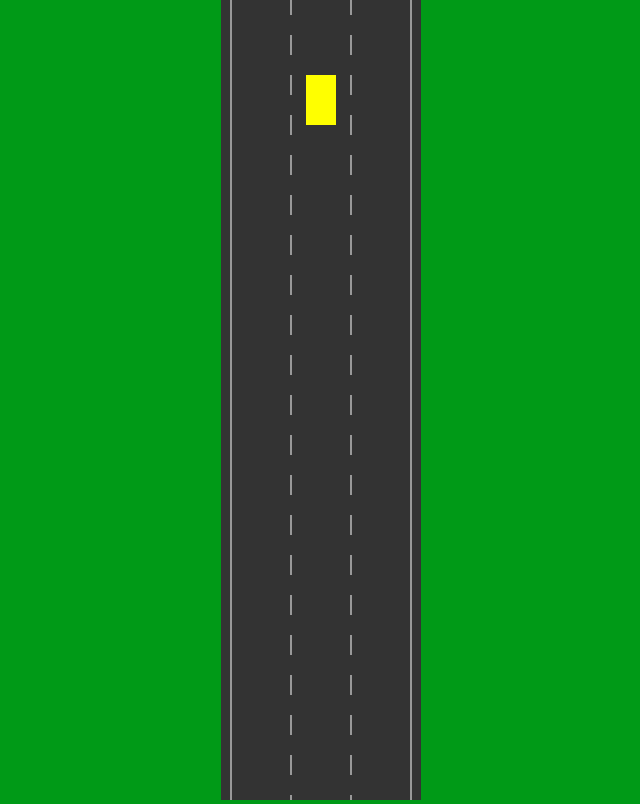
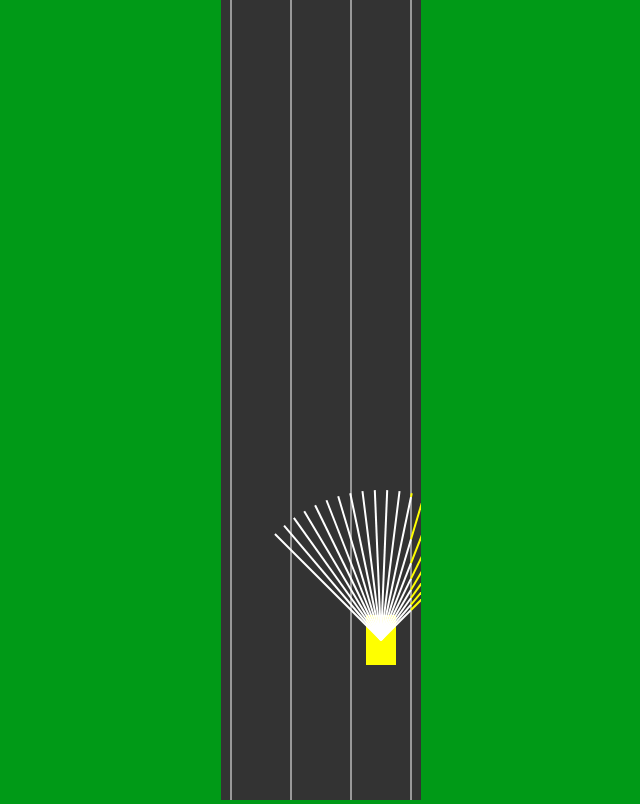
Before and after one commit to adinortey360/obstacle-avoidance, a plain HTML site: page raytrace.html in a window 1280 px wide. Shown: the whole page, without its empty margins (319-959 px from the left). Drawn offline with Linux system fonts and the light colour scheme.

Commit message:
implement ray casting

```diff
--- a/carEntity.js
+++ b/carEntity.js
@@ -13,11 +13,13 @@ class Car {
 
         this.angle = 0;
 
+        this.sensor = new Sensor(this);
         this.steering = new Steering();
     }
 
-    update() {
+    update(bordersofroad) {
         this.movements();
+        this.sensor.update(bordersofroad);
     }
 
     movements() {
@@ -83,6 +85,8 @@ class Car {
         ctx.fill();
 
         ctx.restore();
+
+        this.sensor.draw(ctx);
     }
 
 
--- a/helpers.js
+++ b/helpers.js
@@ -1,3 +1,26 @@
 function lerp(A,B,t) {
     return A + (B - A) * t;
 }
+
+function getIntersection(A,B,C,D) {
+    const tTop = (D.x-C.x) * (A.y - C.y) - (D.y - C.y) * (A.x - C.x);
+    // uTop
+    const uTop = (C.y - A.y) * (A.x - B.x) - (C.x - A.x) * (A.y - B.y);
+    //bottom
+    const bottom = (D.y - C.y) * (B.x - A.x) - (D.x - C.x) * (B.y - A.y);
+
+    if(bottom != 0) {
+        const t = tTop / bottom;
+        const u = uTop / bottom;
+
+        if(t >= 0 && t <= 1 && u >= 0 && u <= 1) {
+            return {
+                x: lerp(A.x, B.x, t),
+                y: lerp(A.y, B.y, t),
+                offset: t
+            }
+        }
+    }
+
+    return null;
+}
--- a/raytrace.html
+++ b/raytrace.html
@@ -10,6 +10,7 @@
 </head>
 <body>
     <canvas id="canvas"></canvas>
+    <script src="sensors.js"></script>
     <script src="helpers.js"></script>
     <script src="tracks.js"></script>
     <script src="steering.js"></script>
--- a/script.js
+++ b/script.js
@@ -3,14 +3,22 @@ canvas.width = 200;
 
 const ctx = canvas.getContext("2d");
 const track = new Track(canvas.width/2, canvas.width * 0.9);
-const car = new Car( 100, 100, 30, 50);
+const car = new Car( track.getCenterofLane(2), 100, 30, 50);
 
 animate();
 
 function animate() {
-    car.update();
+    car.update(track.borders);
     canvas.height = window.innerHeight;
+
+    ctx.save();
+    ctx.translate(0, -car.y + canvas.height * 0.8);
+
+
     track.draw(ctx);
     car.draw(ctx);
+
+    ctx.restore();
+
     requestAnimationFrame(animate);
 }
--- /dev/null
+++ b/sensors.js
@@ -0,0 +1,93 @@
+class Sensor {
+    constructor(car) {
+        this.car = car;
+        this.raycount = 20;
+        this.lengthofray = 150;
+        this.rayspread = Math.PI / 2;
+
+        this.rays = [];
+        this.sensorreadings = [];
+    }
+
+    update(bordersofroad) {
+        this.castrays();
+        this.sensorreadings = [];
+
+        for (let i = 0; i < this.rays.length; i++) {
+
+            this.sensorreadings.push(
+                this.getReadings(this.rays[i], bordersofroad)
+            );
+        }
+
+    }
+
+    getReadings(ray, bordersofroad) {
+        let contacts=[];
+
+        for(let i = 0; i < bordersofroad.length; i++) {
+            const intersection = getIntersection(ray[0], ray[1], bordersofroad[i][0], bordersofroad[i][1]);
+
+            if(intersection) {
+                contacts.push(intersection);
+            }
+        }
+
+        if(contacts.length == 0) {
+            return null;
+        } else {
+            const offsets = contacts.map(e => e.offset);
+            const min = Math.min(...offsets);
+
+            return contacts.find(e => e.offset == min);
+        }
+
+    }
+
+
+    castrays() {
+        this.rays = [];
+
+        for (let i = 0; i < this.raycount; i++) {
+            const angle = lerp(
+                this.rayspread / 2,
+                -this.rayspread / 2,
+                i / (this.raycount - 1)
+            ) + this.car.angle;
+
+            const start = { x: this.car.x, y: this.car.y };
+
+            const end = {
+                x: this.car.x - Math.sin(angle) * this.lengthofray,
+                y: this.car.y - Math.cos(angle) * this.lengthofray
+            };
+
+            this.rays.push([start, end]);
+        }
+    }
+
+    draw(ctx) {
+        for (let i = 0; i < this.raycount; i++) {
+            let end = this.rays[i][1];
+
+            if(this.sensorreadings[i]) {
+                end = this.sensorreadings[i];
+            }
+
+            ctx.beginPath();
+            ctx.lineWidth = 2;
+            ctx.strokeStyle = "white";
+            ctx.moveTo(this.rays[i][0].x, this.rays[i][0].y);
+            ctx.lineTo(end.x, end.y);
+            ctx.stroke();
+
+
+            ctx.beginPath();
+            ctx.lineWidth = 2;
+            ctx.strokeStyle = "yellow";
+            ctx.moveTo(this.rays[i][1].x, this.rays[i][1].y);
+            ctx.lineTo(end.x, end.y);
+            ctx.stroke();
+        }
+    }
+}
--- a/tracks.js
+++ b/tracks.js
@@ -10,30 +10,69 @@ class Track{
         const infinity = 1000000000;
         this.top = -infinity;
         this.bottom = infinity;
+
+        const topLeft = {
+            x: this.left,
+            y: this.top
+        };
+
+        const bottomLeft = {
+            x: this.left,
+            y: this.bottom
+        };
+
+        const topRight = {
+            x: this.right,
+            y: this.top
+        };
+
+        const bottomRignt = {
+            x: this.right,
+            y: this.bottom
+        };
+
+        this.borders = [
+            [topLeft, bottomLeft],
+            [topRight,bottomRignt]
+        ];
     }
+
+    getCenterofLane(i) {
+        const lanewidth = this.width / this.lanes;
+        return this.left + lanewidth / 2 + i * lanewidth;
+        }
 
     draw(ctx) {
         ctx.linewidth = 5;
         ctx.strokeStyle = "white";
 
-        for(let i = 0; i <= this.lanes; i++ ) {
+        for(let i = 1; i <= this.lanes - 1; i++ ) {
             const x = lerp(
                 this.left,
                 this.right,
                 i / this.lanes
             );
 
-            if(i > 0 && i < this.lanes) {
-                ctx.setLineDash([20, 20]);
-            } else {
-                ctx.setLineDash([]);
-            }
+            // if(i > 0 && i < this.lanes) {
+            //     ctx.setLineDash([10,10]);
+            // } else {
+            //     ctx.setLineDash([]);
+            // }
 
             ctx.beginPath();
             ctx.moveTo(x, this.top);
             ctx.lineTo(x, this.bottom);
             ctx.stroke();
+
         }
+
+        ctx.setLineDash([]);
+        this.borders.forEach(border => {
+            ctx.beginPath();
+            ctx.moveTo(border[0].x, border[0].y);
+            ctx.lineTo(border[1].x, border[1].y);
+            ctx.stroke();
+        });
 
 
     }
```
